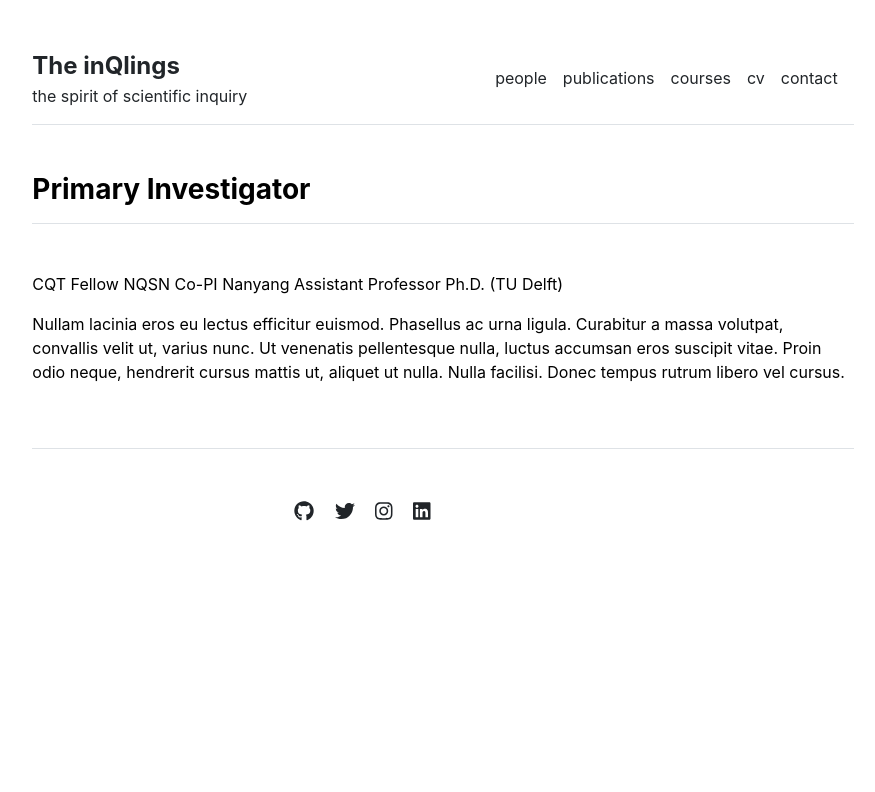
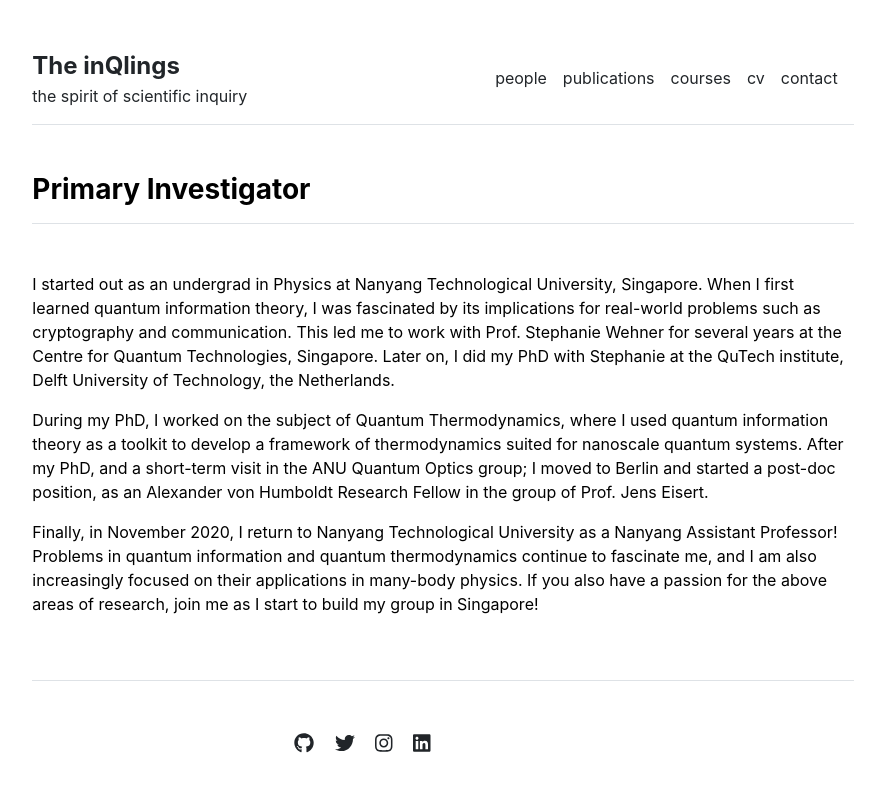
Before and after one commit to nelly-ng/nelly-ng.github.io, a Jekyll site: the page built from people/primary-investigator.md, in a window 1280 px wide. Shown: the top 792 px of the page, without its empty margins (197-1072 px from the left). Built offline with Jekyll 4.4.1, drawn with Linux system fonts in a browser that asks for light colours.

Commit message:
Update primary-investigator.md

```diff
--- a/people/primary-investigator.md
+++ b/people/primary-investigator.md
@@ -3,9 +3,9 @@ layout: page
 title: "Primary Investigator"
 ---
 
-CQT Fellow
-NQSN Co-PI
-Nanyang Assistant Professor
-Ph.D. (TU Delft)
+I started out as an undergrad in Physics at Nanyang Technological University, Singapore. When I first learned quantum information theory, I was fascinated by its implications for real-world problems such as cryptography and communication. This led me to work with Prof. Stephanie Wehner for several years at the Centre for Quantum Technologies, Singapore. Later on, I did my PhD with Stephanie at the QuTech institute, Delft University of Technology, the Netherlands.
 
-Nullam lacinia eros eu lectus efficitur euismod. Phasellus ac urna ligula. Curabitur a massa volutpat, convallis velit ut, varius nunc. Ut venenatis pellentesque nulla, luctus accumsan eros suscipit vitae. Proin odio neque, hendrerit cursus mattis ut, aliquet ut nulla. Nulla facilisi. Donec tempus rutrum libero vel cursus.
+During my PhD, I worked on the subject of Quantum Thermodynamics, where I used quantum information theory as a toolkit to develop a framework of thermodynamics suited for nanoscale quantum systems. After my PhD, and a short-term visit in the ANU Quantum Optics group; I moved to Berlin and started a post-doc position, as an Alexander von Humboldt Research Fellow in the group of Prof. Jens Eisert.
+
+
+Finally, in November 2020, I return to Nanyang Technological University as a Nanyang Assistant Professor! Problems in quantum information and quantum thermodynamics continue to fascinate me, and I am also increasingly focused on their applications in many-body physics. If you also have a passion for the above areas of research, join me as I start to build my group in Singapore!
```
